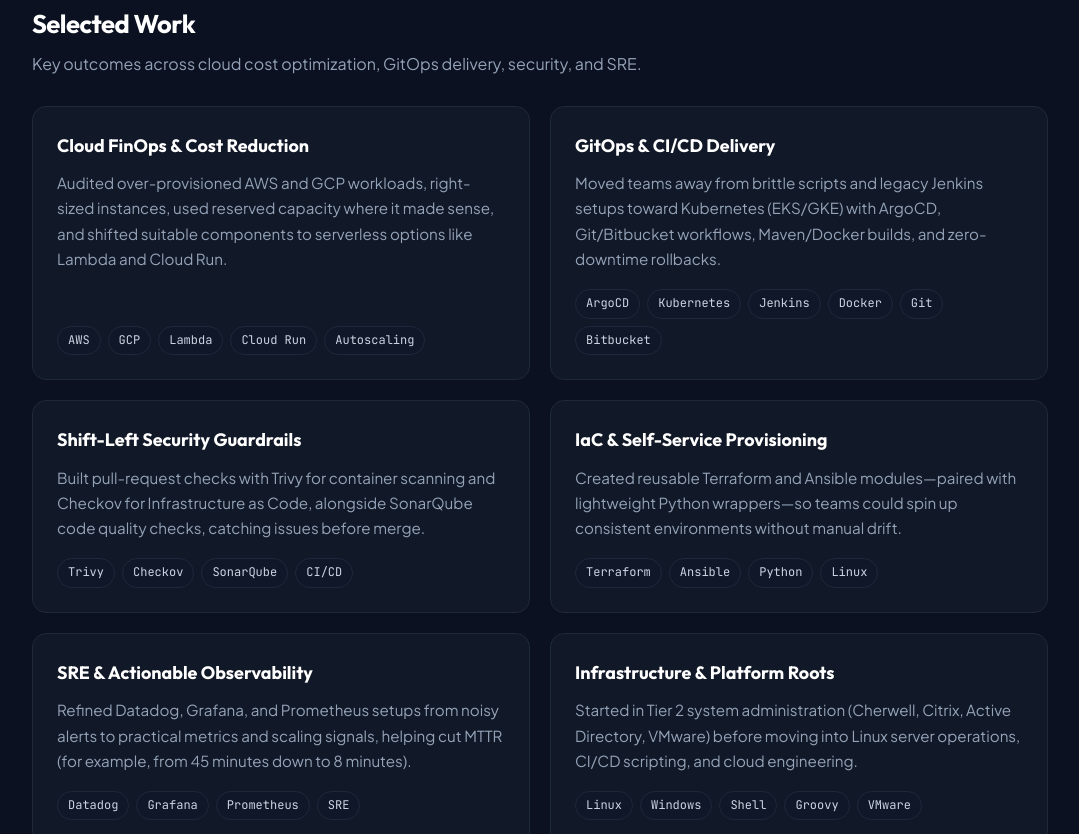
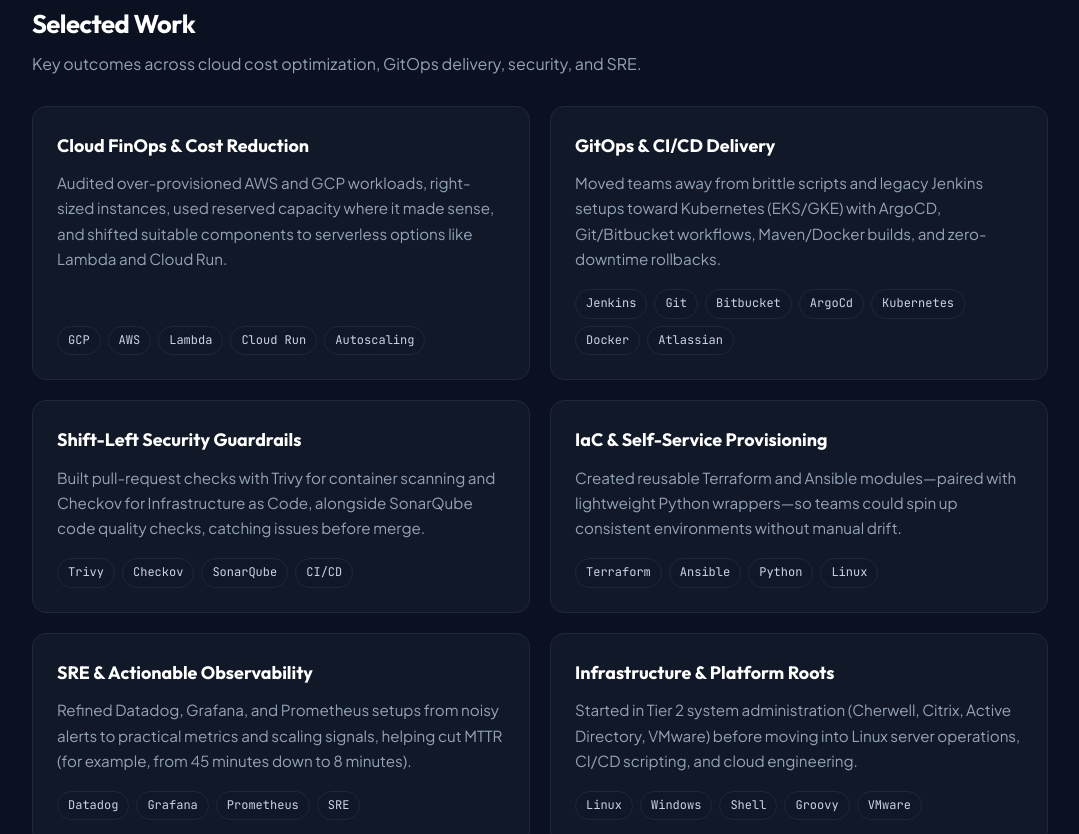
Before and after one commit to rajashekarreddyj33-sketch/rajashekarreddyj33-sketch.github.io, a plain HTML site: page index.html in a window 1280 px wide. Shown: the part 1101-1935 px from the top of the page, without its empty margins (100-1179 px from the left). Drawn offline with Linux system fonts and the light colour scheme.

Commit message:
Update index.html

```diff
--- a/index.html
+++ b/index.html
@@ -15,7 +15,7 @@
 <body>
   <header class="site-header">
     <div class="container nav-inner">
-      <a href="#top" class="brand">Rajashekar<span>.dev</span></a>
+      <a href="#top" class="brand">Rajashekar<span>Cloud & Devops Engineer</span></a>
       <nav class="nav-links" aria-label="Primary">
         <a href="#work">Work</a>
         <a href="#experience">Experience</a>
@@ -116,8 +116,8 @@
               made sense, and shifted suitable components to serverless options like Lambda and Cloud Run.
             </p>
             <ul class="tag-list">
+              <li>GCP</li>
               <li>AWS</li>
-              <li>GCP</li>
               <li>Lambda</li>
               <li>Cloud Run</li>
               <li>Autoscaling</li>
@@ -131,12 +131,13 @@
               Git/Bitbucket workflows, Maven/Docker builds, and zero-downtime rollbacks.
             </p>
             <ul class="tag-list">
-              <li>ArgoCD</li>
-              <li>Kubernetes</li>
               <li>Jenkins</li>
-              <li>Docker</li>
               <li>Git</li>
               <li>Bitbucket</li>
+              <li>ArgoCd</li>
+              <li>Kubernetes</li>
+              <li>Docker</li>
+              <li>Atlassian</li>
             </ul>
           </article>
 
```
